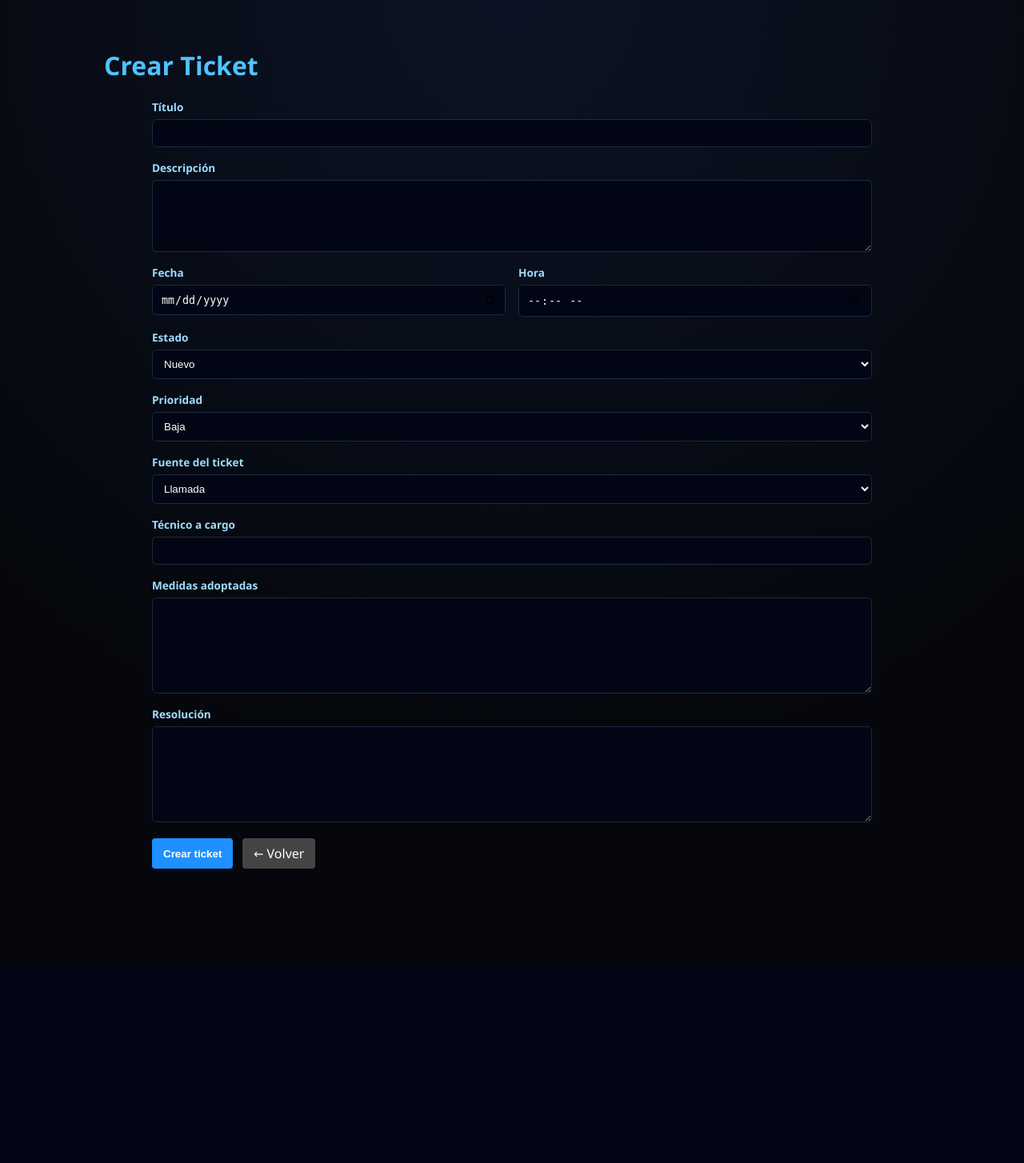
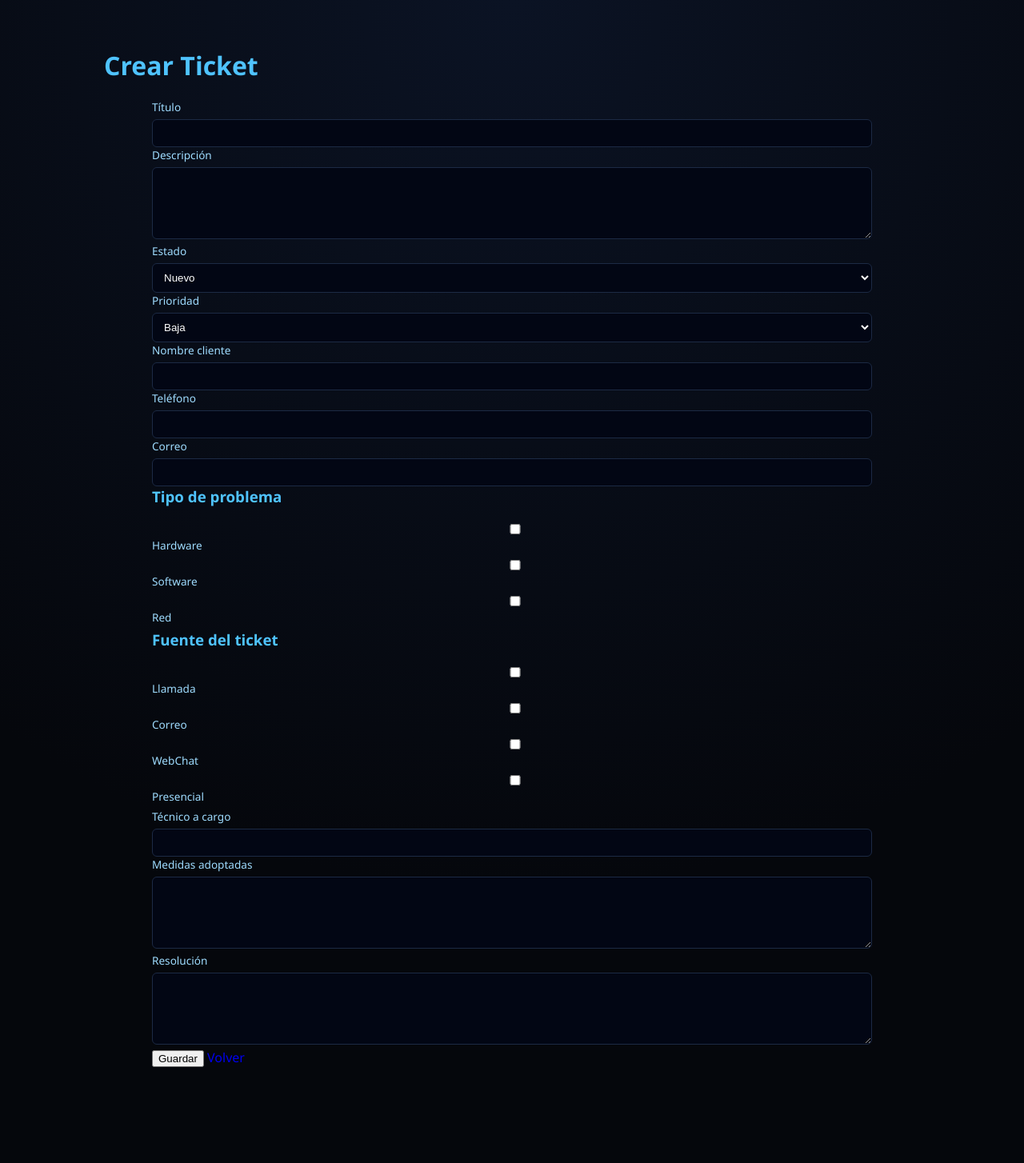
Before and after one commit to CarlokyOP/gestion-de-usuario, a Flask app: page /tickets/create in a window 1280 px wide. Shown: the whole page at 80% size. Before the commit the page ends 1086 px from the top, so only its background shows below. Run offline with Flask 3, Linux system fonts and the light colour scheme.

Commit message:
Update ticket_form.html

```diff
--- a/app/templates/ticket_form.html
+++ b/app/templates/ticket_form.html
@@ -2,83 +2,61 @@
 {% block content %}
 
 <div class="container">
-    <h1>Crear Ticket</h1>
+    <h1>{{ "Editar Ticket" if ticket else "Crear Ticket" }}</h1>
 
     <form method="POST">
 
-        <div class="form-group">
         <label>Título</label>
-            <input type="text" name="titulo" required>
-        </div>
+        <input type="text" name="titulo" value="{{ ticket.titulo if ticket else '' }}" required>
 
-        <div class="form-group">
         <label>Descripción</label>
-            <textarea name="descripcion" rows="4"></textarea>
-        </div>
+        <textarea name="descripcion">{{ ticket.descripcion if ticket else '' }}</textarea>
 
-        <!-- Fecha y hora -->
-        <div class="form-row">
-            <div class="form-group">
-                <label>Fecha</label>
-                <input type="date" name="fecha">
-            </div>
-
-            <div class="form-group">
-                <label>Hora</label>
-                <input type="time" name="hora">
-            </div>
-        </div>
-
-        <div class="form-group">
         <label>Estado</label>
         <select name="estado">
-                <option value="Nuevo">Nuevo</option>
-                <option value="Apertura">Apertura</option>
-                <option value="Resuelto">Resuelto</option>
-                <option value="Cierre">Cierre</option>
-                <option value="Escalado">Escalado</option>
+            <option>Nuevo</option>
+            <option>En proceso</option>
+            <option>Cerrado</option>
         </select>
-        </div>
 
-        <div class="form-group">
         <label>Prioridad</label>
         <select name="prioridad">
-                <option value="Baja">Baja</option>
-                <option value="Media">Media</option>
-                <option value="Alta">Alta</option>
+            <option>Baja</option>
+            <option>Media</option>
+            <option>Alta</option>
         </select>
-        </div>
 
-        <div class="form-group">
-            <label>Fuente del ticket</label>
-            <select name="fuente_ticket">
-                <option value="Llamada">Llamada</option>
-                <option value="Correo">Correo</option>
-                <option value="WebChat">WebChat</option>
-                <option value="Presencial">Presencial</option>
-            </select>
-        </div>
+        <label>Nombre cliente</label>
+        <input type="text" name="nombre_cliente">
 
-        <div class="form-group">
+        <label>Teléfono</label>
+        <input type="text" name="telefono_cliente">
+
+        <label>Correo</label>
+        <input type="email" name="correo_cliente">
+
+        <h3>Tipo de problema</h3>
+        <label><input type="checkbox" name="tipo_problema" value="Hardware"> Hardware</label>
+        <label><input type="checkbox" name="tipo_problema" value="Software"> Software</label>
+        <label><input type="checkbox" name="tipo_problema" value="Red"> Red</label>
+
+        <h3>Fuente del ticket</h3>
+        <label><input type="checkbox" name="fuente_ticket" value="Llamada"> Llamada</label>
+        <label><input type="checkbox" name="fuente_ticket" value="Correo"> Correo</label>
+        <label><input type="checkbox" name="fuente_ticket" value="WebChat"> WebChat</label>
+        <label><input type="checkbox" name="fuente_ticket" value="Presencial"> Presencial</label>
+
         <label>Técnico a cargo</label>
         <input type="text" name="tecnico_a_cargo">
-        </div>
 
-        <div class="form-group">
         <label>Medidas adoptadas</label>
-            <textarea name="medidas_adoptadas" class="textarea-large"></textarea>
-        </div>
+        <textarea name="medidas_adoptadas"></textarea>
 
-        <div class="form-group">
         <label>Resolución</label>
-            <textarea name="resolucion" class="textarea-large"></textarea>
-        </div>
+        <textarea name="resolucion"></textarea>
 
-        <div class="form-actions">
-            <button type="submit" class="btn-primary">Crear ticket</button>
-            <a href="{{ url_for('ticket.list_tickets') }}" class="btn-secondary">← Volver</a>
-        </div>
-
+        <button type="submit">Guardar</button>
+        <a href="{{ url_for('ticket.list_tickets') }}">Volver</a>
     </form>
 </div>
 
```
Lines whose indentation alone changed are shown as unchanged.
